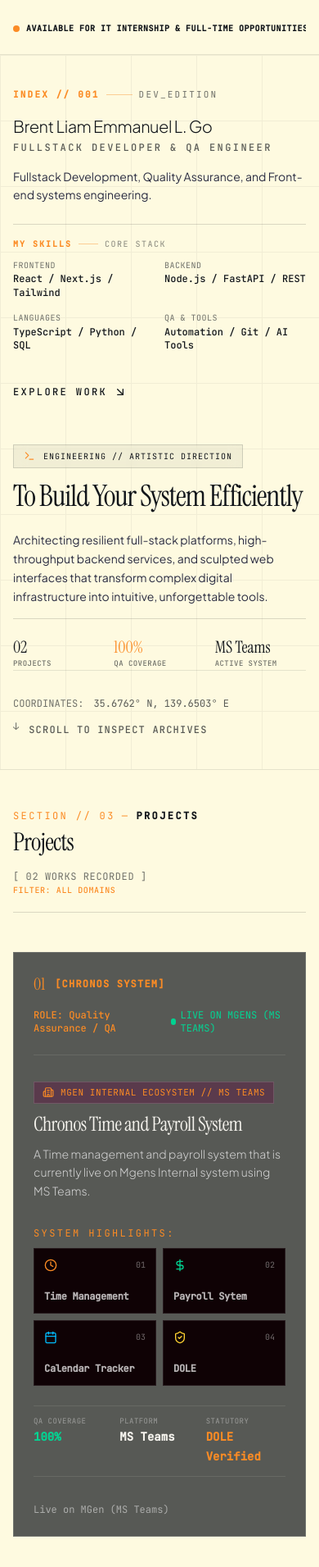
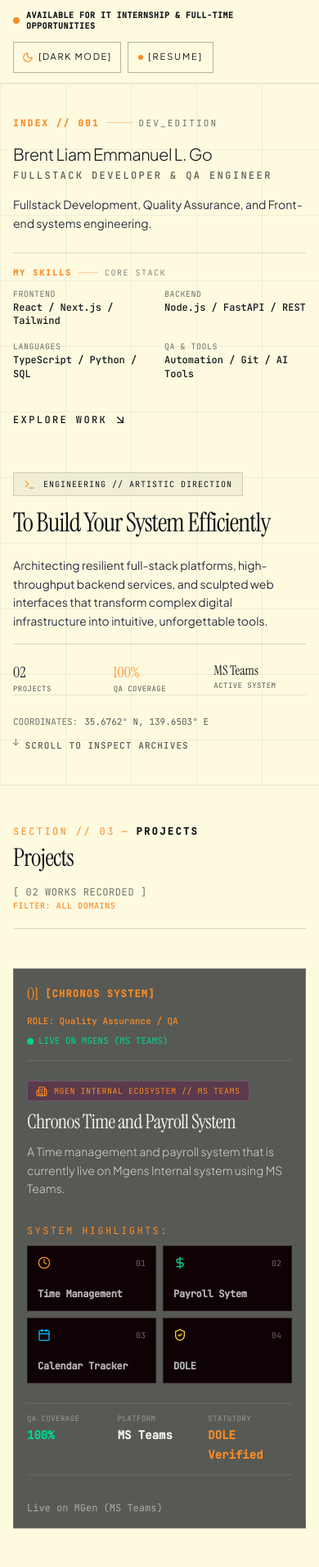
Before and after one commit to faiyazbrnt/PurtPolioBrent, a React (Vite) app: page / in a window 390 px wide. Shown: the top 1911 px of the page at 82% size. Built offline with nearby package versions, Linux system fonts and the light colour scheme.

Commit message:
refactor: refine responsive layouts and spacing
Adjust padding, font sizing, and flex behavior across header, hero, and project components to improve responsiveness on smaller viewports. Ensure touch-target compliance and cleaner stacking for better readability.

```diff
--- a/src/components/FooterEditorial.tsx
+++ b/src/components/FooterEditorial.tsx
@@ -112,7 +112,7 @@ export const FooterEditorial: React.FC<FooterEditorialProps> = ({ config, onResu
 
           <button
             onClick={scrollToTop}
-            className="inline-flex items-center gap-2 text-xs uppercase tracking-widest text-[#E5E5E5] hover:text-[#FB8B24] transition-colors self-start sm:self-auto py-1"
+            className="inline-flex items-center gap-2 text-xs uppercase tracking-widest text-[#E5E5E5] hover:text-[#FB8B24] transition-colors self-start sm:self-auto py-2 min-h-[44px] cursor-pointer"
             aria-label="Back to top"
           >
             <span>BACK TO TOP</span>
--- a/src/components/HeaderMeta.tsx
+++ b/src/components/HeaderMeta.tsx
@@ -35,28 +35,28 @@ export const HeaderMeta: React.FC<HeaderMetaProps> = ({
   return (
     <header
       id="editorial-header"
-      className="w-full pt-4 sm:pt-6 pb-3 sm:pb-4 px-4 sm:px-6 md:px-12 lg:px-16 border-b border-[#11151A]/10 dark:border-[#F5F3ED]/10 relative z-30 transition-colors duration-500"
+      className="w-full pt-3 sm:pt-6 pb-3 sm:pb-4 px-4 sm:px-6 md:px-12 lg:px-16 border-b border-[#11151A]/10 dark:border-[#F5F3ED]/10 relative z-30 transition-colors duration-500"
     >
-      <div className="max-w-7xl mx-auto flex items-center justify-between gap-4 sm:gap-6 overflow-x-auto whitespace-nowrap scrollbar-none pb-2 sm:pb-0 -mb-2 sm:mb-0">
+      <div className="max-w-7xl mx-auto flex flex-col sm:flex-row sm:items-center justify-between gap-3 sm:gap-6">
 
         {/* Left Side: Availability */}
-        <div className="flex items-center gap-4 sm:gap-6 shrink-0">
+        <div className="flex items-center gap-2 sm:gap-3 shrink-0 min-w-0">
           {/* Metadata Information */}
-          <div className="flex items-center gap-2 text-xs text-[#11151A]/70 dark:text-[#E5E5E5]/80 font-editorial-mono shrink-0">
+          <div className="flex items-center gap-2 text-xs text-[#11151A]/70 dark:text-[#E5E5E5]/80 font-editorial-mono min-w-0">
             <span className="w-2 h-2 rounded-full bg-[#FB8B24] animate-pulse shrink-0" />
-            <span className="uppercase tracking-wider text-[10px] sm:text-[11px] text-[#11151A] dark:text-[#F5F3ED] font-semibold sm:font-normal">
+            <span className="uppercase tracking-wider text-[10px] sm:text-[11px] text-[#11151A] dark:text-[#F5F3ED] font-semibold sm:font-normal break-words">
               {config.availability}
             </span>
           </div>
         </div>
 
-        {/* Right Side: Dark Mode Toggle (on the left) & [ RESUME ] Button aligned together */}
-        <div className="flex items-center gap-2 sm:gap-3 shrink-0 ml-auto">
+        {/* Right Side: Dark Mode Toggle & [ RESUME ] Button aligned together */}
+        <div className="flex items-center gap-2 sm:gap-3 shrink-0 self-start sm:self-auto">
           {/* Dark Mode Button */}
           <button
             id="dark-mode-toggle-btn"
             onClick={onToggleDarkMode}
-            className="shrink-0 group relative inline-flex items-center justify-center gap-2 px-3 sm:px-3.5 py-2 border border-[#11151A]/30 hover:border-[#11151A] text-[#11151A] hover:bg-[#11151A] hover:text-[#fefae0] dark:border-[#F5F3ED]/30 dark:hover:border-[#F5F3ED] dark:text-[#F5F3ED] dark:hover:bg-[#F5F3ED] dark:hover:text-[#11151A] text-xs uppercase tracking-[0.18em] sm:tracking-[0.2em] font-editorial-sans transition-all duration-300 focus:outline-none focus:ring-2 focus:ring-[#FB8B24] min-h-[38px] cursor-pointer"
+            className="shrink-0 group relative inline-flex items-center justify-center gap-1.5 sm:gap-2 px-2.5 sm:px-3.5 py-2 border border-[#11151A]/30 hover:border-[#11151A] text-[#11151A] hover:bg-[#11151A] hover:text-[#fefae0] dark:border-[#F5F3ED]/30 dark:hover:border-[#F5F3ED] dark:text-[#F5F3ED] dark:hover:bg-[#F5F3ED] dark:hover:text-[#11151A] text-[11px] sm:text-xs uppercase tracking-[0.15em] sm:tracking-[0.2em] font-editorial-sans transition-all duration-300 focus:outline-none focus:ring-2 focus:ring-[#FB8B24] min-h-[38px] cursor-pointer"
             aria-label={isDarkMode ? 'Switch to Light Mode' : 'Switch to Dark Mode'}
             title={isDarkMode ? 'Switch to Light Mode (D)' : 'Switch to Dark Mode (D)'}
           >
@@ -78,7 +78,7 @@ export const HeaderMeta: React.FC<HeaderMetaProps> = ({
             id="resume-btn"
             href="/Brent_Go_Resume.pdf"
             download="Brent_Go_Resume.pdf"
-            className="shrink-0 group relative inline-flex items-center justify-center gap-2 px-3.5 sm:px-4 py-2 border border-[#11151A]/30 hover:border-[#11151A] text-[#11151A] hover:bg-[#11151A] hover:text-[#fefae0] dark:border-[#F5F3ED]/30 dark:hover:border-[#F5F3ED] dark:text-[#F5F3ED] dark:hover:bg-[#F5F3ED] dark:hover:text-[#11151A] text-xs uppercase tracking-[0.2em] sm:tracking-[0.25em] font-editorial-sans transition-all duration-300 focus:outline-none focus:ring-2 focus:ring-[#FB8B24] min-h-[38px] w-fit"
+            className="shrink-0 group relative inline-flex items-center justify-center gap-1.5 sm:gap-2 px-3 sm:px-4 py-2 border border-[#11151A]/30 hover:border-[#11151A] text-[#11151A] hover:bg-[#11151A] hover:text-[#fefae0] dark:border-[#F5F3ED]/30 dark:hover:border-[#F5F3ED] dark:text-[#F5F3ED] dark:hover:bg-[#F5F3ED] dark:hover:text-[#11151A] text-[11px] sm:text-xs uppercase tracking-[0.18em] sm:tracking-[0.25em] font-editorial-sans transition-all duration-300 focus:outline-none focus:ring-2 focus:ring-[#FB8B24] min-h-[38px] w-fit"
             aria-label="Download Digital Resume"
           >
             <span className="w-1.5 h-1.5 bg-[#FB8B24] rounded-full group-hover:bg-[#fefae0] dark:group-hover:bg-[#11151A] transition-colors shrink-0" />
--- a/src/components/Hero.tsx
+++ b/src/components/Hero.tsx
@@ -144,9 +144,9 @@ export const Hero: React.FC<HeroProps> = ({ config, onExploreProjects, onResumeC
               */}
               <h1
                 id="hero-editorial-headline"
-                className="font-editorial-serif text-[#11151A] dark:text-[#F5F3ED] font-normal tracking-[-0.03em] select-none break-words"
+                className="font-editorial-serif text-[#11151A] dark:text-[#F5F3ED] font-normal tracking-[-0.03em] select-none break-words hyphens-auto"
                 style={{
-                  fontSize: 'clamp(2.25rem, 6.5vw, 5.85rem)',
+                  fontSize: 'clamp(2rem, 6.2vw, 5.85rem)',
                   lineHeight: 1.02,
                 }}
               >
@@ -163,9 +163,9 @@ export const Hero: React.FC<HeroProps> = ({ config, onExploreProjects, onResumeC
               </div>
 
               {/* Visual rhythm separator with engineering metrics */}
-              <div className="pt-5 sm:pt-6 grid grid-cols-3 gap-3 sm:gap-6 border-t border-[#11151A]/15 dark:border-[#F5F3ED]/15 max-w-xl">
+              <div className="pt-5 sm:pt-6 grid grid-cols-3 gap-2.5 sm:gap-6 border-t border-[#11151A]/15 dark:border-[#F5F3ED]/15 max-w-xl">
                 <div>
-                  <span className="block text-xl sm:text-2xl md:text-3xl font-editorial-serif text-[#11151A] dark:text-[#F5F3ED]">
+                  <span className="block text-lg sm:text-2xl md:text-3xl font-editorial-serif text-[#11151A] dark:text-[#F5F3ED]">
                     02
                   </span>
                   <span className="text-[9px] sm:text-[10px] font-editorial-mono uppercase tracking-wider sm:tracking-widest text-[#11151A]/60 dark:text-white/50 block truncate font-medium">
@@ -173,7 +173,7 @@ export const Hero: React.FC<HeroProps> = ({ config, onExploreProjects, onResumeC
                   </span>
                 </div>
                 <div>
-                  <span className="block text-xl sm:text-2xl md:text-3xl font-editorial-serif text-[#FB8B24]">
+                  <span className="block text-lg sm:text-2xl md:text-3xl font-editorial-serif text-[#FB8B24]">
                     100%
                   </span>
                   <span className="text-[9px] sm:text-[10px] font-editorial-mono uppercase tracking-wider sm:tracking-widest text-[#11151A]/60 dark:text-white/50 block truncate font-medium">
@@ -181,7 +181,7 @@ export const Hero: React.FC<HeroProps> = ({ config, onExploreProjects, onResumeC
                   </span>
                 </div>
                 <div>
-                  <span className="block text-xl sm:text-2xl md:text-3xl font-editorial-serif text-[#11151A] dark:text-[#F5F3ED]">
+                  <span className="block text-base sm:text-2xl md:text-3xl font-editorial-serif text-[#11151A] dark:text-[#F5F3ED] truncate">
                     MS Teams
                   </span>
                   <span className="text-[9px] sm:text-[10px] font-editorial-mono uppercase tracking-wider sm:tracking-widest text-[#11151A]/60 dark:text-white/50 block truncate font-medium">
@@ -195,8 +195,8 @@ export const Hero: React.FC<HeroProps> = ({ config, onExploreProjects, onResumeC
       </div>
 
       {/* Footer of Hero: Asymmetrical scroll indicator & coordinate footer */}
-      <div className="max-w-7xl mx-auto w-full pt-8 flex flex-col sm:flex-row sm:items-center justify-between gap-4 text-xs font-editorial-mono text-[#11151A]/60 dark:text-white/40 border-t border-[#11151A]/10 dark:border-[#F5F3ED]/10">
-        <div className="flex items-center gap-3">
+      <div className="max-w-7xl mx-auto w-full pt-6 sm:pt-8 flex flex-col sm:flex-row sm:items-center justify-between gap-3 sm:gap-4 text-[11px] sm:text-xs font-editorial-mono text-[#11151A]/60 dark:text-white/40 border-t border-[#11151A]/10 dark:border-[#F5F3ED]/10">
+        <div className="flex flex-wrap items-center gap-2 sm:gap-3">
           <span>COORDINATES:</span>
           <span className="text-[#11151A]/70 dark:text-[#E5E5E5]/70">35.6762° N, 139.6503° E</span>
           <span className="hidden sm:inline-block">/</span>
@@ -205,7 +205,7 @@ export const Hero: React.FC<HeroProps> = ({ config, onExploreProjects, onResumeC
           </span>
         </div>
 
-        <div className="flex items-center gap-3">
+        <div className="flex items-center gap-2 sm:gap-3">
           <span className="animate-bounce">↓</span>
           <span className="tracking-widest uppercase text-[#11151A]/70 dark:text-[#E5E5E5]/70 font-medium">
             SCROLL TO INSPECT ARCHIVES
--- a/src/components/projects/ProjectChronos.tsx
+++ b/src/components/projects/ProjectChronos.tsx
@@ -18,11 +18,11 @@ export const ProjectChronos: React.FC<ProjectChronosProps> = ({ project }) => {
   return (
     <div
       id="project-01-container"
-      className="border border-[#F5F3ED]/15 bg-[#11151A]/70 p-6 md:p-10 transition-colors duration-300 relative group"
+      className="border border-[#F5F3ED]/15 bg-[#11151A]/70 p-4 sm:p-6 md:p-10 transition-colors duration-300 relative group"
     >
       {/* Top micro metadata header */}
-      <div className="flex flex-wrap items-center justify-between gap-4 pb-6 border-b border-[#F5F3ED]/10 text-xs font-editorial-mono">
-        <div className="flex items-center gap-3">
+      <div className="flex flex-col sm:flex-row sm:items-center justify-between gap-3 sm:gap-4 pb-4 sm:pb-6 border-b border-[#F5F3ED]/10 text-xs font-editorial-mono">
+        <div className="flex flex-wrap items-center gap-2 sm:gap-3">
           <span className="text-xl font-editorial-serif text-[#FB8B24]">{project.number}</span>
           <span className="text-[#FB8B24] uppercase tracking-widest font-semibold">
             [CHRONOS SYSTEM]
@@ -30,27 +30,27 @@ export const ProjectChronos: React.FC<ProjectChronosProps> = ({ project }) => {
           <span className="text-white/30 hidden sm:inline">/</span>
           <span className="text-[#E5E5E5] hidden sm:inline">{project.category}</span>
         </div>
-        <div className="flex items-center gap-4 text-white/60">
+        <div className="flex flex-wrap items-center gap-2.5 sm:gap-4 text-white/60 text-[11px] sm:text-xs">
           <span className="text-[#FB8B24] font-medium">ROLE: {project.role}</span>
           <span className="hidden md:inline">•</span>
           <span className="text-emerald-400 flex items-center gap-1.5">
-            <span className="w-2 h-2 rounded-full bg-emerald-400 animate-pulse" />
+            <span className="w-2 h-2 rounded-full bg-emerald-400 animate-pulse shrink-0" />
             LIVE ON MGENS (MS TEAMS)
           </span>
         </div>
       </div>
 
       {/* Main Two-Column Layout */}
-      <div className="grid grid-cols-1 lg:grid-cols-12 gap-8 lg:gap-12 pt-8 items-start">
+      <div className="grid grid-cols-1 lg:grid-cols-12 gap-6 sm:gap-8 lg:gap-12 pt-6 sm:pt-8 items-start">
         {/* Left Column: Title, Description, Role, System Highlights, Badges */}
         <div className="lg:col-span-12 max-w-5xl space-y-6">
           <div className="space-y-3">
-            <div className="inline-flex items-center gap-2 px-2.5 py-1 bg-[#5F0F40]/40 border border-[#F5F3ED]/15 text-[11px] font-editorial-mono text-[#FB8B24] uppercase tracking-wider">
+            <div className="inline-flex items-center gap-2 px-2.5 py-1 bg-[#5F0F40]/40 border border-[#F5F3ED]/15 text-[10px] sm:text-[11px] font-editorial-mono text-[#FB8B24] uppercase tracking-wider">
               <Building2 className="w-3.5 h-3.5" />
               <span>MGEN INTERNAL ECOSYSTEM // MS TEAMS</span>
             </div>
 
-            <h3 className="text-2xl sm:text-3xl lg:text-4xl font-editorial-serif text-[#F5F3ED] font-normal tracking-tight group-hover:text-[#FB8B24] transition-colors leading-[1.08]">
+            <h3 className="text-2xl sm:text-3xl lg:text-4xl font-editorial-serif text-[#F5F3ED] font-normal tracking-tight group-hover:text-[#FB8B24] transition-colors leading-[1.08] break-words">
               {project.title}
             </h3>
 
@@ -67,7 +67,7 @@ export const ProjectChronos: React.FC<ProjectChronosProps> = ({ project }) => {
               </span>
             </div>
 
-            <div className="grid grid-cols-2 gap-2 font-editorial-mono text-xs">
+            <div className="grid grid-cols-2 sm:grid-cols-4 gap-2 font-editorial-mono text-xs">
               <div
                 className="p-3 border text-left transition-all flex flex-col justify-between h-20 border-white/10 bg-[#0F0205] text-white/70"
               >
--- a/src/components/projects/ProjectOneOps.tsx
+++ b/src/components/projects/ProjectOneOps.tsx
@@ -16,11 +16,11 @@ export const ProjectOneOps: React.FC<ProjectOneOpsProps> = ({ project }) => {
   return (
     <div
       id="project-02-container"
-      className="border border-[#F5F3ED]/15 bg-[#11151A]/70 p-6 md:p-10 transition-colors duration-300 relative group"
+      className="border border-[#F5F3ED]/15 bg-[#11151A]/70 p-4 sm:p-6 md:p-10 transition-colors duration-300 relative group"
     >
       {/* Top micro metadata header */}
-      <div className="flex flex-wrap items-center justify-between gap-4 pb-6 border-b border-[#F5F3ED]/10 text-xs font-editorial-mono">
-        <div className="flex items-center gap-3">
+      <div className="flex flex-col sm:flex-row sm:items-center justify-between gap-3 sm:gap-4 pb-4 sm:pb-6 border-b border-[#F5F3ED]/10 text-xs font-editorial-mono">
+        <div className="flex flex-wrap items-center gap-2 sm:gap-3">
           <span className="text-xl font-editorial-serif text-[#FB8B24]">{project.number}</span>
           <span className="text-[#FB8B24] uppercase tracking-widest font-semibold">
             [ONEOPS SYSTEM]
@@ -28,27 +28,27 @@ export const ProjectOneOps: React.FC<ProjectOneOpsProps> = ({ project }) => {
           <span className="text-white/30 hidden sm:inline">/</span>
           <span className="text-[#E5E5E5] hidden sm:inline">{project.category}</span>
         </div>
-        <div className="flex items-center gap-4 text-white/60">
+        <div className="flex flex-wrap items-center gap-2.5 sm:gap-4 text-white/60 text-[11px] sm:text-xs">
           <span className="text-[#FB8B24] font-medium">ROLE: {project.role}</span>
           <span className="hidden md:inline">•</span>
           <span className="text-emerald-400 flex items-center gap-1.5">
-            <span className="w-2 h-2 rounded-full bg-emerald-400 animate-pulse" />
+            <span className="w-2 h-2 rounded-full bg-emerald-400 animate-pulse shrink-0" />
             LIVE IN TASS (MICROGENESIS)
           </span>
         </div>
       </div>
 
       {/* Main Two-Column Layout */}
-      <div className="grid grid-cols-1 lg:grid-cols-12 gap-8 lg:gap-12 pt-8 items-start">
+      <div className="grid grid-cols-1 lg:grid-cols-12 gap-6 sm:gap-8 lg:gap-12 pt-6 sm:pt-8 items-start">
         {/* Left Column: Title, Description, Role, System Highlights (RFQ, BRF, RMA), Badges */}
         <div className="lg:col-span-12 max-w-5xl space-y-6">
           <div className="space-y-3">
-            <div className="inline-flex items-center gap-2 px-2.5 py-1 bg-[#5F0F40]/40 border border-[#F5F3ED]/15 text-[11px] font-editorial-mono text-[#FB8B24] uppercase tracking-wider">
+            <div className="inline-flex items-center gap-2 px-2.5 py-1 bg-[#5F0F40]/40 border border-[#F5F3ED]/15 text-[10px] sm:text-[11px] font-editorial-mono text-[#FB8B24] uppercase tracking-wider">
               <Building2 className="w-3.5 h-3.5" />
               <span>MICROGENESIS BUSINESS SYSTEMS // TASS DEPT</span>
             </div>
 
-            <h3 className="text-2xl sm:text-3xl lg:text-4xl font-editorial-serif text-[#F5F3ED] font-normal tracking-tight group-hover:text-[#FB8B24] transition-colors leading-[1.08]">
+            <h3 className="text-2xl sm:text-3xl lg:text-4xl font-editorial-serif text-[#F5F3ED] font-normal tracking-tight group-hover:text-[#FB8B24] transition-colors leading-[1.08] break-words">
               {project.title}
             </h3>
 
```
Also changed, not shown: src/components/DigitalResumeModal.tsx (+28 -49 lines).
